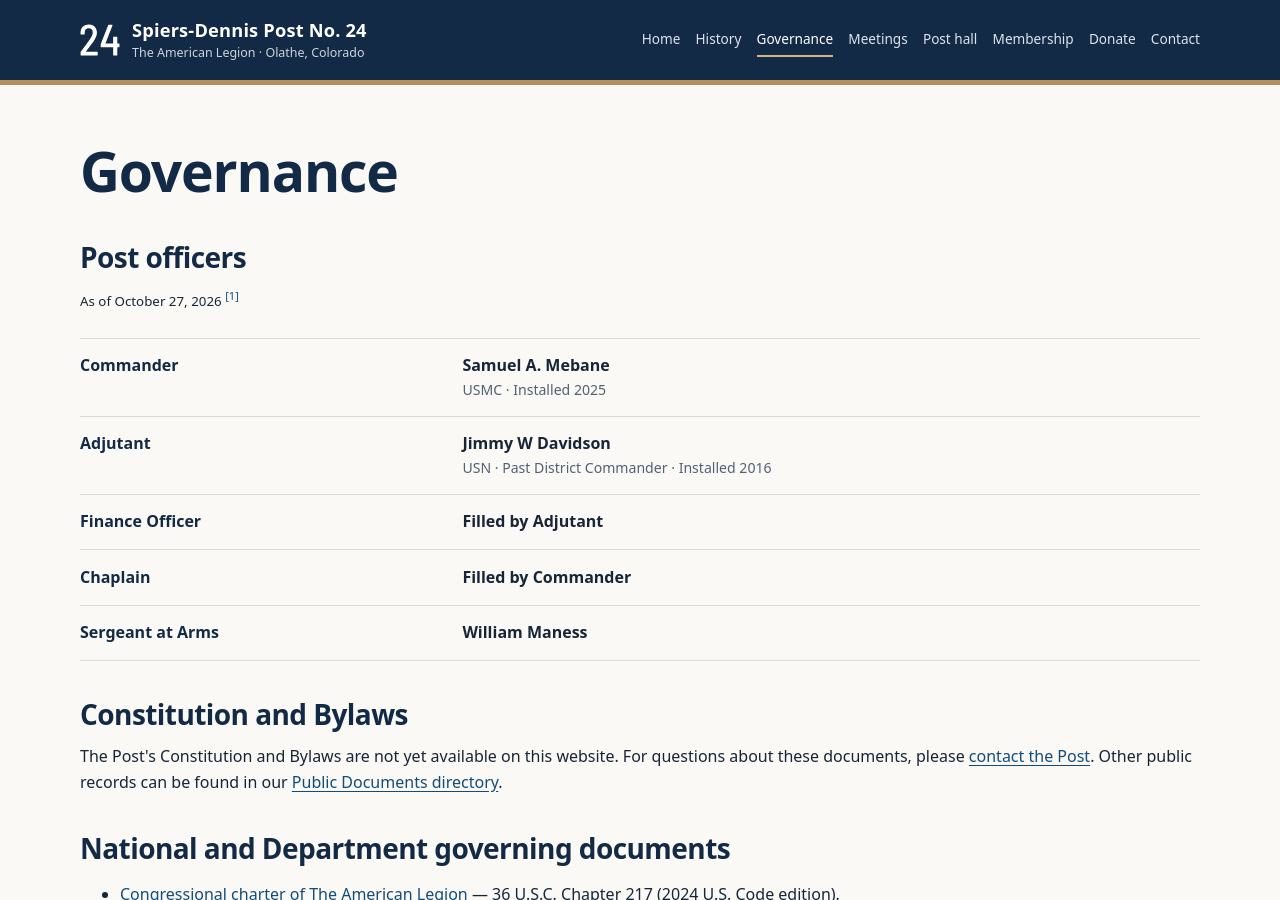
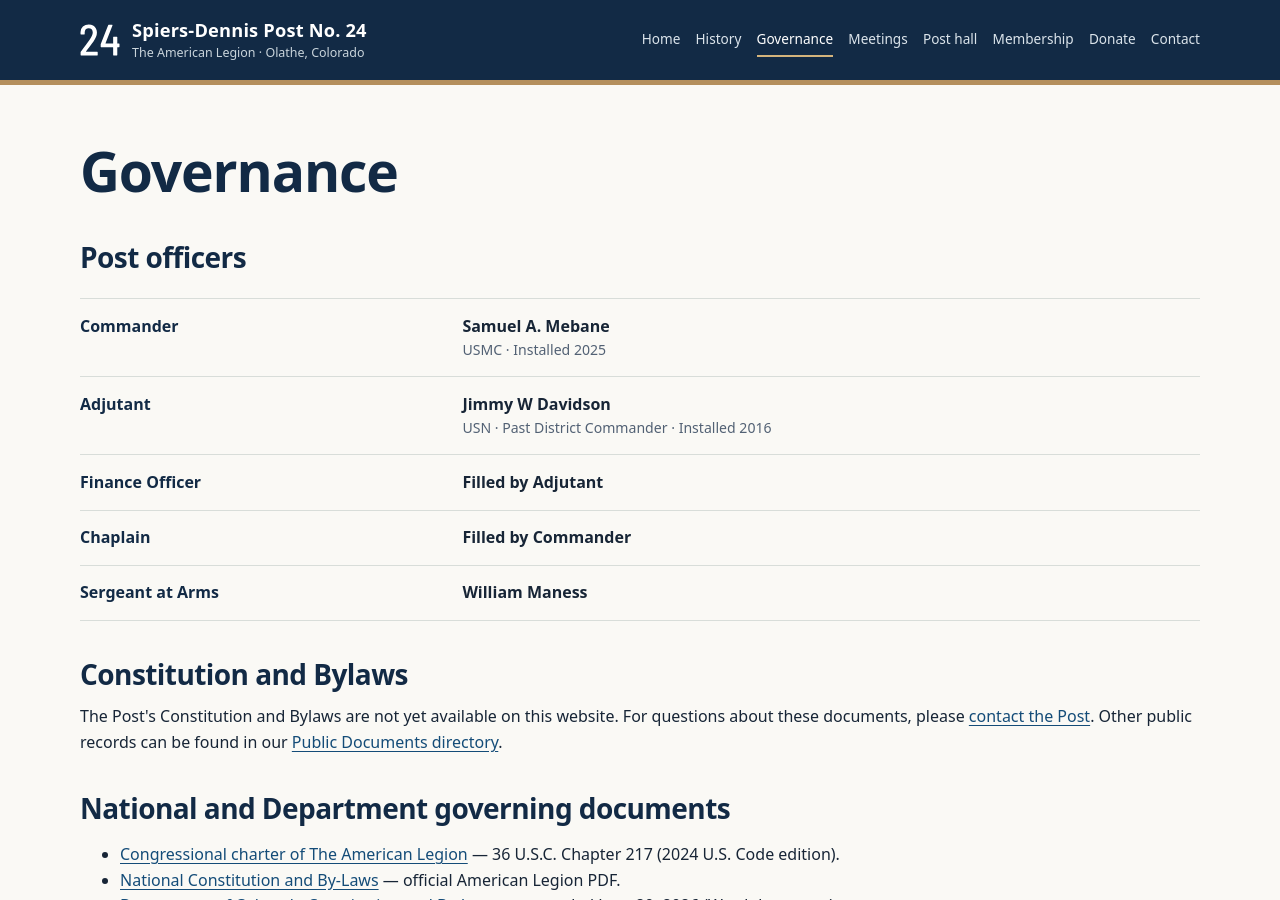
Before and after one commit to SPIERS-DENNIS-POST/spiers-dennis-post.github.io, a Jekyll site: the page built from governance/index.md, in a window 1280 px wide and 900 px high. Built offline with Jekyll 4.4.1, drawn with Linux system fonts in a browser that asks for light colours.

Commit message:
Remove dated officer-roster heading citation

```diff
--- a/governance/index.md
+++ b/governance/index.md
@@ -9,7 +9,6 @@
 ---
 # Governance
 <h2 id="officers">Post officers</h2>
-<p><small>As of <time datetime="{{ site.data.officers.as_of | date: '%Y-%m-%d' }}">{{ site.data.officers.as_of | date: "%B %-d, %Y" }}</time></small><sup class="reference"><a href="#reference-post-officer-roster-2026-10-27" aria-label="Reference 1">[1]</a></sup></p>
 <dl class="fact-list">
 {% for office in site.data.officers.offices %}
 {% assign person = site.data.officers.people | where: "id", office.person_id | first %}
```
